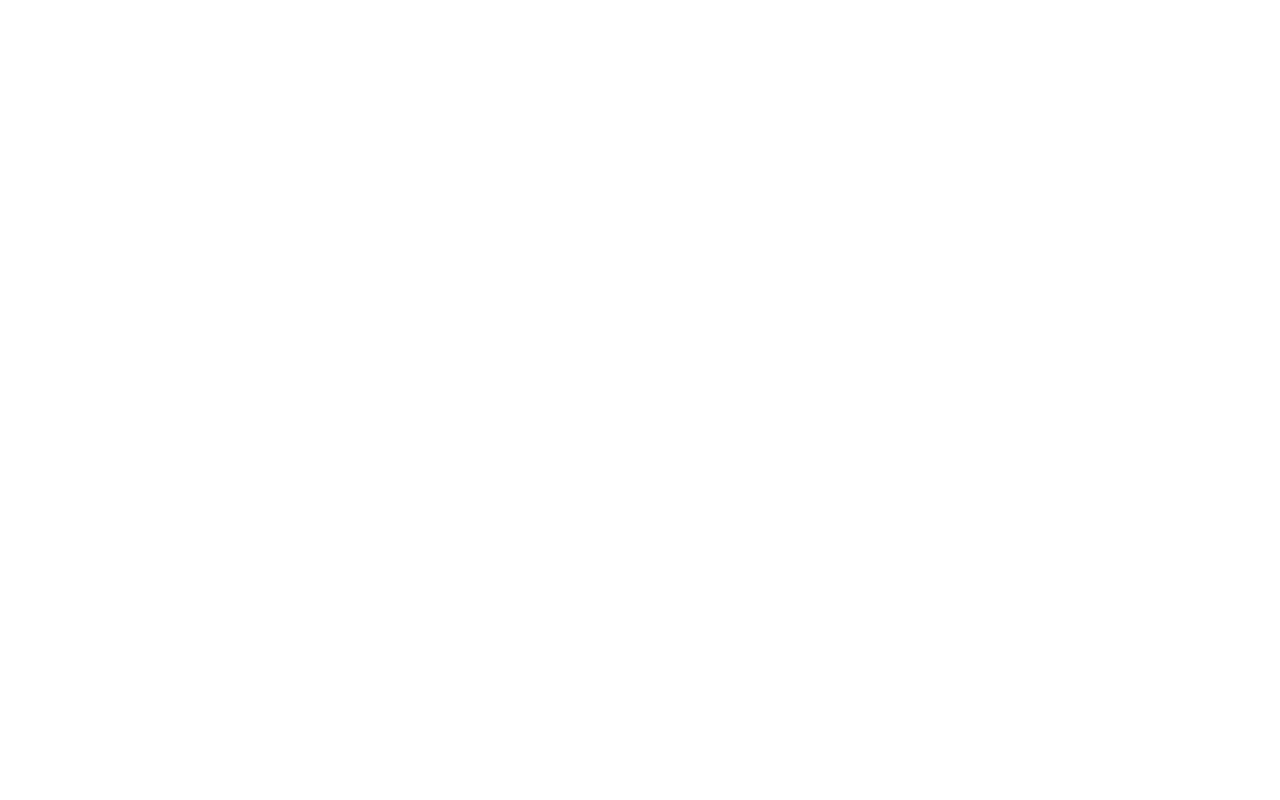
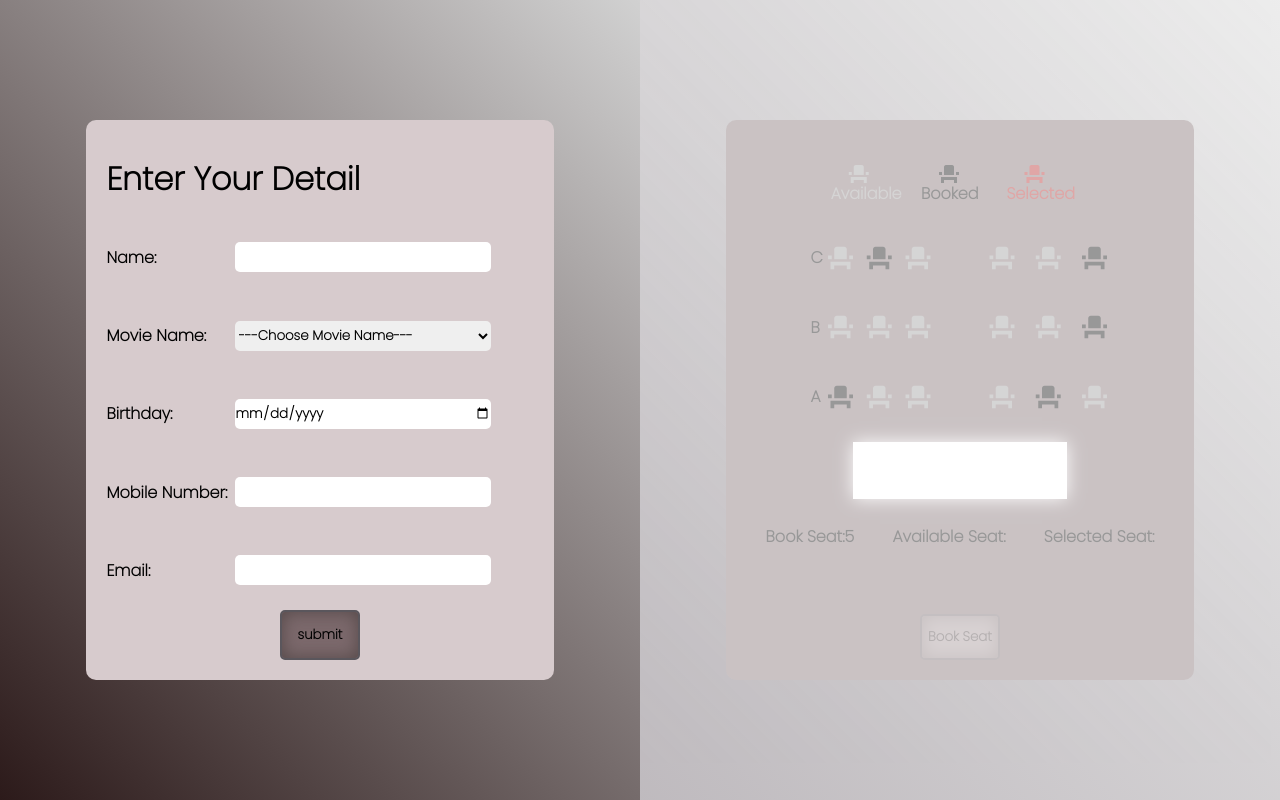
Before and after one commit to RiyaBasak26/Movie_Seat_Booking, a website: page index.html in a window 1280 px wide. Drawn offline with Linux system fonts and the light colour scheme.

Commit message:
form Validation and seat booking

```diff
--- a/app.js
+++ b/app.js
@@ -0,0 +1,134 @@
+const name = document.getElementById("name");
+const birthday = document.getElementById("birthday");
+const phone = document.getElementById("phone");
+const email = document.getElementById("email");
+const movieList = document.getElementById("movieList");
+const bookSeat = document.getElementById("bookSeat");
+const transparent = document.getElementById("transparent");
+const selected_seat = document.getElementById("selectedSeat");
+const available_seat = document.getElementById("availableSeat");
+const book_seat_btn = document.getElementById("book_seat_btn");
+const transparent_btn = document.getElementById("transparent_btn");
+const input_field = document.getElementsByTagName("input");
+const displayNone = document.getElementsByClassName("displayNone");
+const birthday_lable = document.getElementById("birthday_lable");
+const user_name = document.getElementById("user_name");
+const movie_name = document.getElementById("movie_name");
+const uset_phone = document.getElementById("uset_phone");
+const total_selected_seat = document.getElementById("total_selected_seat");
+const user_email = document.getElementById("user_email");
+const heading=document.getElementById("heading");
+
+/*-----Form validation------*/
+const validateForm = () => {
+  let userName = name.value;
+  let userEmail = email.value;
+  let userPhone = phone.value;
+  let userMovieList = movieList.value;
+
+  let userBirthday = birthday.value;
+  let birth_date = new Date(userBirthday);
+  let birth_date_day = birth_date.getDate();
+  let birth_date_month = birth_date.getMonth();
+  let birth_date_year = birth_date.getFullYear();
+  let age = calculate_age(
+    new Date(birth_date_year, birth_date_month, birth_date_day)
+  );
+
+  const regEmail = /^[a-zA-Z0-9+_.-]+@[a-zA-Z0-9.-]+$/;
+  const regPhone = /^\d{10}$/;
+  if (userName === "") {
+    alert("Please Enter Your Name!");
+    return false;
+  }
+  if (userMovieList === "Choose Movie Name") {
+    window.alert("Please select a Movie!");
+    return false;
+  }
+  if (userBirthday == "") {
+    alert("Please enter your age!");
+    return false;
+  } else {
+    if (age < 12) {
+      alert("Your age should be more than 12!");
+      return false;
+    }
+  }
+  if (userPhone == "" && userEmail == "") {
+    alert("Please enter a phone number or e-mail address!");
+
+    return false;
+  } else {
+    if (userPhone !== "") {
+      if (!regPhone.test(userPhone)) {
+        alert("Please enter valid phone number.");
+        return false;
+      }
+    } else {
+      if (!regEmail.test(userEmail)) {
+        window.alert("Please enter a valid e-mail address.");
+        return false;
+      }
+    }
+  }
+  bookSeat.classList.remove("disable");
+  transparent.style.display = "none";
+  event.preventDefault();
+};
+
+
+
+
+/*--------- age calculation-------------*/
+const calculate_age = (dob) => {
+  let diff_ms = Date.now() - dob.getTime();
+  let age_dt = new Date(diff_ms);
+  let user_age = Math.abs(age_dt.getUTCFullYear() - 1970);
+  return user_age;
+};
+bookSeat.addEventListener("click", (e) => {
+    if(e.target.classList.contains("booked"))
+    {
+        window.alert("This seat is already selected");
+    }
+  if (  e.target.classList.contains("seat") && !e.target.classList.contains("booked"))
+  {
+    e.target.classList.toggle("selected");
+
+    updateSelectedSeatCount();
+  }
+});
+/*-----------update -------------*/
+const updateSelectedSeatCount = () => {
+  const totalSeat = document.querySelectorAll(".seat");
+  const selectedSeat = document.querySelectorAll(".selected");
+  selected_seat.innerHTML = selectedSeat.length - 1;
+  available_seat.innerHTML = totalSeat.length - (selectedSeat.length - 1) - 5;
+  if (selectedSeat.length - 1 > 0) {
+    book_seat_btn.classList.remove("disable");
+    transparent_btn.style.display = "none";
+  } else {
+    book_seat_btn.classList.add("disable");
+    transparent_btn.style.display = "block";
+  }
+};
+/*----------Book Seat-------------*/
+book_seat_btn.addEventListener("click", () => {
+  let i, j;
+  for (i = 0; i < input_field.length; i++) {
+    input_field[i].style.display = "none";
+  }
+  movieList.style.display = "none";
+  birthday_lable.style.display = "none";
+  for (j = 0; j < displayNone.length; j++) {
+    displayNone[j].style.display = "block";
+  }
+  user_name.innerHTML = name.value;
+  movie_name.innerHTML = movieList.value;
+  uset_phone.innerHTML = phone.value;
+  user_email.innerHTML = email.value;
+  total_selected_seat.innerHTML = selected_seat.innerHTML;
+  bookSeat.classList.add("disable");
+  transparent.style.display = "block";
+  heading.innerHTML="Thank You!";
+});
--- a/index.html
+++ b/index.html
@@ -1,13 +1,128 @@
 <!DOCTYPE html>
 <html lang="en">
-<head>
-    <meta charset="UTF-8">
-    <meta http-equiv="X-UA-Compatible" content="IE=edge">
-    <meta name="viewport" content="width=device-width, initial-scale=1.0">
-    <link rel="stylesheet" href="style.css">
+  <head>
+    <meta charset="UTF-8" />
+    <meta http-equiv="X-UA-Compatible" content="IE=edge" />
+    <meta name="viewport" content="width=device-width, initial-scale=1.0" />
+    <link
+      rel="stylesheet"
+      href="https://fonts.googleapis.com/icon?family=Material+Icons"
+    />
+    <link rel="stylesheet" href="style.css" />
     <title>Movie Seat Booking</title>
-</head>
-<body>
+  </head>
+  <body>
+    <div id="Detail">
+      <form id="form">
+        <div><h1 id="heading">Enter Your Detail</h1></div>
+        <div>
+          <label for="Name">Name: </label>
+          <input type="text" name="Name" id="name" />
+          <label for="name" class="displayNone color" id="user_name"></label>
+        </div>
+        <div>
+          <label for="MovieName"> Movie Name: </label>
+          <select id="movieList">
+            <option value="Choose Movie Name">---Choose Movie Name---</option>
+            <option value="The Lion King">The Lion King</option>
+            <option value="Captain America">Captain America</option>
+            <option value="Tom And Jerry">Tom And Jerry</option>
+            <option value="Mr. Bean">Mr. Bean</option>
+            <option value="cinderella">cinderella</option>
+          </select>
+          <label for="movie_name" id="movie_name" class="displayNone color"></label>
+        </div>
+        <div>
+          <label for="birthday" id="birthday_lable">Birthday:</label>
+          <input type="date" id="birthday" name="birthday" />
+          <label for="seat_count" class="displayNone">Selected Seat:</label>
+          <label for="" class="displayNone color" id="total_selected_seat" ></label>
+        </div>
+        <div>
+          <label for="Mobile No.">Mobile Number:</label>
+          <input type="number" name="phone" id="phone" />
+          <label for="phone" class="displayNone color" id="uset_phone"></label>
+        </div>
+        <div>
+          <label for="email">Email:</label>
+          <input type="text" id="email" name="email" />
+          <label for="email" class="displayNone color" id="user_email"></label>
+        </div>
+        <input type="submit" value="submit" id="submit" onclick="return validateForm()" />
+      </form>
+    </div>
+    <div id="bookSeat" class="disable">
+        <div id="transparent"></div>
+      <div id="bookSeatBody">
+        <div id="seatType">
+          <span class="available ">
+            <span class="material-icons "> event_seat </span>
+            <label for="" class="seat_type"> Available </label>
+          </span>
+          <span class="booked">
+            <span class="material-icons "> event_seat </span>
+            <label for="" class="seat_type"> Booked </label>
+          </span>
+          <span class="selected">
+            <span class="material-icons "> event_seat </span>
+            <label class="seat_type" for=""> Selected </label>
+          </span>
+        </div>
+        <div id="seat_div">
+          <div class="row">
+            <div class="column">
+              <span class="rowName">C</span>
+              <span class="material-icons seat"> event_seat </span>
+              <span class="material-icons seat booked"> event_seat </span>
+              <span class="material-icons seat"> event_seat </span>
+            </div>
+            <div class="column">
+              <span class="material-icons seat"> event_seat </span>
+              <span class="material-icons seat "> event_seat </span>
+              <span class="material-icons seat booked"> event_seat </span>
+            </div>
+          </div>
+          <div class="row">
+            <div class="column">
+              <span class="rowName">B</span>
+              <span class="material-icons seat"> event_seat </span>
+              <span class="material-icons seat"> event_seat </span>
+              <span class="material-icons seat"> event_seat </span>
+            </div>
+            <div class="column">
+              <span class="material-icons seat"> event_seat </span>
+              <span class="material-icons seat"> event_seat </span>
+              <span class="material-icons seat booked"> event_seat </span>
+            </div>
+          </div>
+          <div class="row">
+            <div class="column">
+              <span class="rowName">A</span>
+              <span class="material-icons seat booked"> event_seat </span>
+              <span class="material-icons seat"> event_seat </span>
+              <span class="material-icons seat"> event_seat </span>
+            </div>
+            <div class="column">
+              <span class="material-icons seat"> event_seat </span>
+              <span class="material-icons seat booked"> event_seat </span>
+              <span class="material-icons seat"> event_seat </span>
+            </div>
+          </div>
+          <div id="screen"></div>
+        </div>
+        <div id="seat_count">
+          <span>Book Seat:5</span>
+          <span> Available Seat:
+            <span id="availableSeat"></span>
+          </span>
+          <span>Selected Seat:
+            <span id="selectedSeat"></span>
+          </span>
+        </div>
+        <button id="book_seat_btn" class="disable" >Book Seat</button>
+        <span id="transparent_btn"></span>
+      </div>
+    </div>
     <script src="app.js"></script>
-</body>
+  </body>
 </html>
--- a/style.css
+++ b/style.css
@@ -0,0 +1,186 @@
+@import url('https://fonts.googleapis.com/css2?family=Poppins:wght@200&display=swap');
+*{
+    margin: 0;
+    padding: 0;
+    box-sizing: border-box;
+    font-family: 'Poppins', sans-serif;
+    font-weight: 600;
+}
+body{
+    height: 100vh;
+    width: 100vw;
+    display: flex;
+    align-items: center;
+}
+
+#Detail{
+    display: flex;
+    align-items: center;
+    justify-content: center;
+    width: 50%;
+    height: 100%;
+    background-image: linear-gradient(45deg, #2c1a1a, #0000002e);
+}
+#Detail div{
+    width: 50%;
+    height: 100%;
+}
+#bookSeat{
+    width: 50%;
+    height: 100%;
+    display: flex;
+    align-items: center;
+    justify-content: center;
+}
+
+#form ,#bookSeatBody{
+    display: flex;
+    flex-direction: column;
+    height: 70%;
+    align-items: center;
+    width: 73%;
+    margin: 14px 0px;
+    background-color: #d7cbcd;
+    padding: 20px;
+    border-radius: 10px;
+}
+#form div{
+    display: flex;
+    align-items: center;
+    width: 100%;
+}
+label{
+    width: 30%;
+}
+input,#movieList{
+    width: 60%;
+    height: 30px;
+    border: none;
+    border-radius: 5px;
+}
+#submit{
+    height: 60%;
+    width: 80px;
+    border: 2px solid rgb(90 86 92);
+    box-shadow: rgb(84 72 72) 0px 0px 17px inset;
+    border-radius: 5px;
+    cursor: pointer;
+    background-color: rgb(124, 105, 108);
+}
+ #bookSeatBody{
+    background-color: #7c696c;
+ }
+#seat_div{
+    height: 70%;
+    width: 100%;
+    display: flex;
+    flex-direction: column;
+    align-items: center;
+    justify-content: center;
+
+}
+#seatType{
+
+    height: 15%;
+    display: flex;
+    align-items: center;
+    justify-content: center;
+}
+#seatType span{
+    display: flex;
+    align-items: center;
+    justify-content: center;
+}
+#Available label{
+    position: relative;
+    top: 9px;
+    right: 40px;
+}
+.seat_type{
+    position: relative;
+    top: 20px;
+    right: 40px;
+}
+.row{
+    width: 70%;
+    display: flex;
+    height: 22%;
+    align-items: center;
+    justify-content: space-between;
+}
+.rowName{
+    width: 5%;
+    height: 100%;
+    display: flex;
+    align-items: center;
+    font-weight: 700;
+}
+.column{
+    height: 100%;
+    width: 41%;
+    display: flex;
+    justify-content: space-between;
+    align-items: center;
+}
+.seat{
+    cursor: pointer;
+    font-size: 30px !important;
+    color: #999797;
+}
+#screen{
+    width: 50%;
+    margin: 10px;
+    height: 18%;
+    background-color: #ffff;
+    box-shadow: 0px 0px 17px #fff;
+}
+.booked{
+    color: #000000 ;
+}
+.selected{
+    color: rgb(179 34 34);
+}
+.available{
+    color: #999797;
+}
+#seat_count{
+    width: 100%;
+    justify-content: space-around;
+    height: 20%;
+    display: flex;
+    align-content: center;
+}
+#bookSeat{
+    background-image: linear-gradient(45deg,rgb(94 83 93), rgba(0, 0, 0, 0.18));
+}
+.disable{
+    opacity: 0.4;
+    cursor: not-allowed !important;
+}
+#transparent{
+    width: 50%;
+    position: absolute;
+    height: 100%;
+}
+#book_seat_btn
+{
+    height: 10%;
+    width: 80px;
+    border: 2px solid rgb(90 86 92);
+    box-shadow: rgb(106 93 93) 0px 0px 17px inset;
+    border-radius: 5px;
+    cursor: pointer;
+    background-color: rgb(215 203 205);
+}
+#transparent_btn{
+    width: 14%;
+    height: 10%;
+    position: absolute;
+    bottom: 100px;
+}
+.displayNone{
+    display: none;
+}
+.color{
+    color: #8d3c7e;
+}
```
